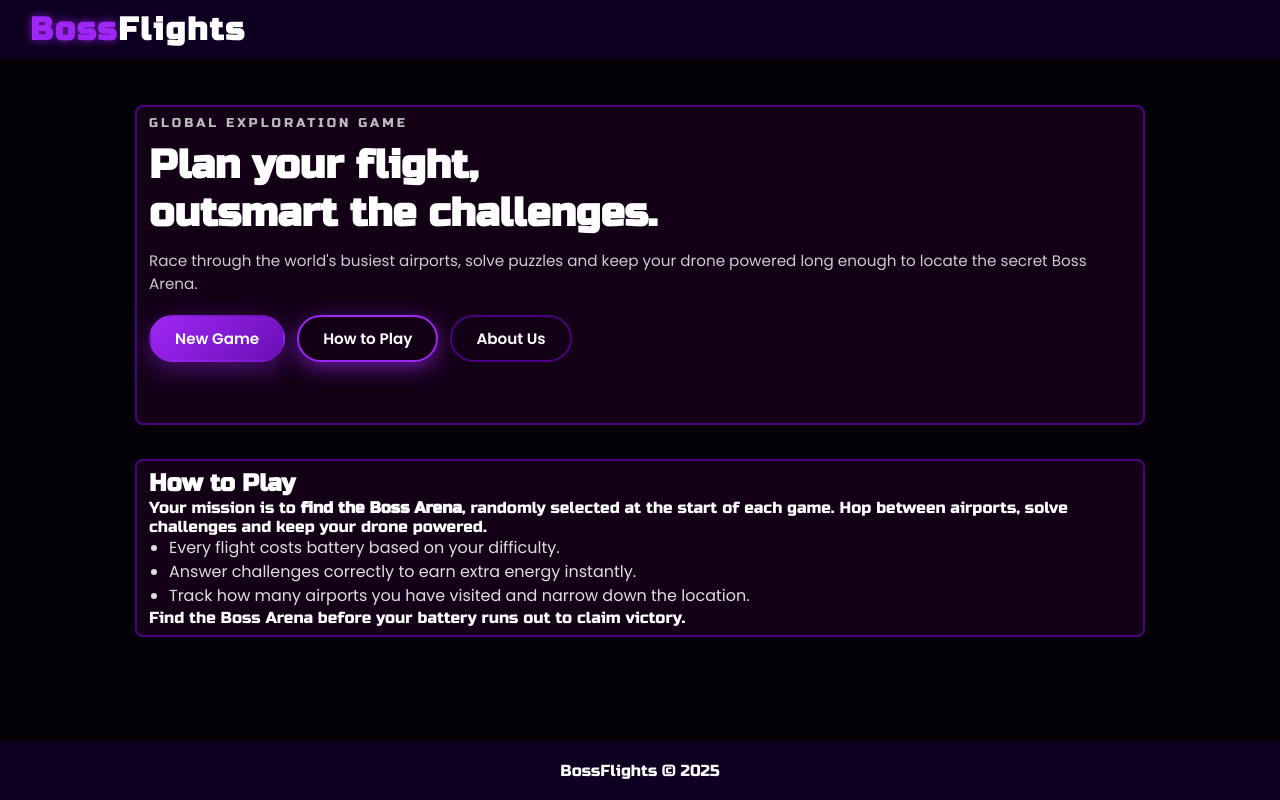
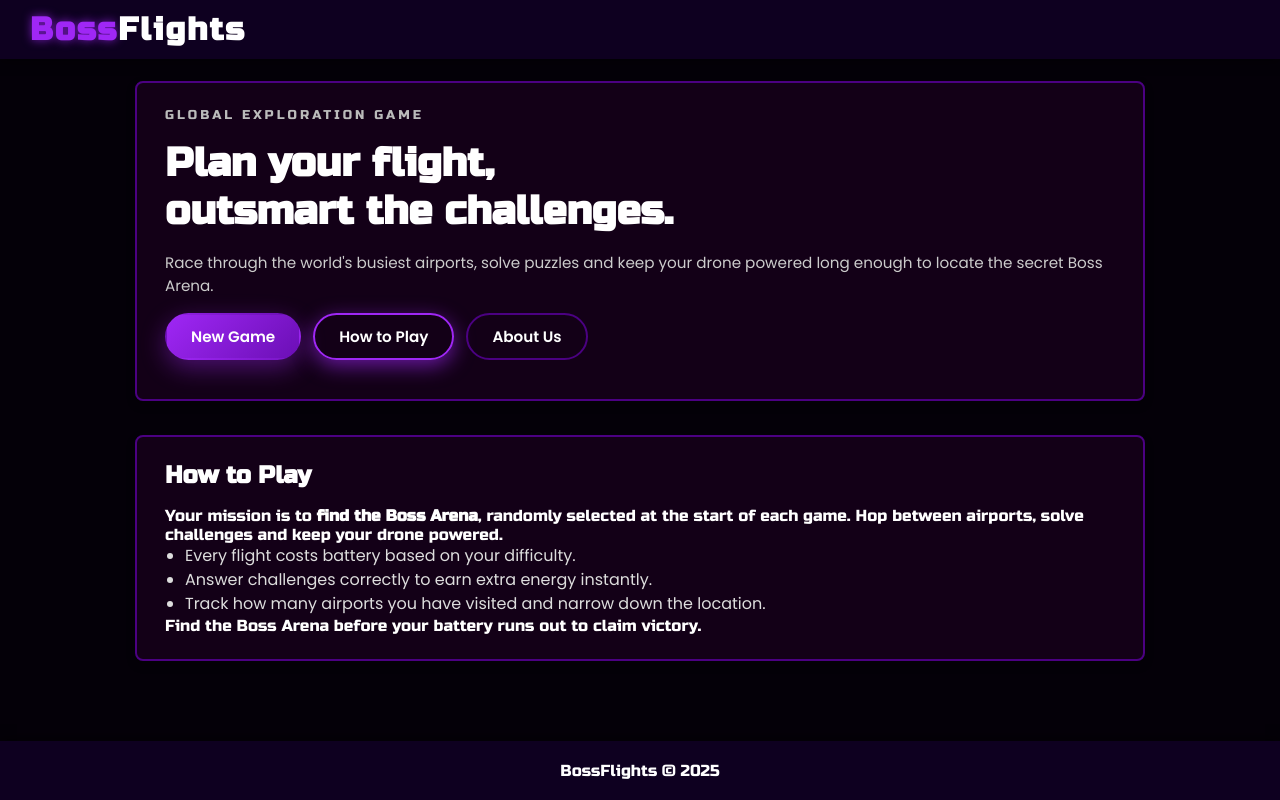
Before and after one commit to tuukkaea/bossflight, a plain HTML site: page frontend/index.html in a window 1280 px wide. Both pictures are taken after a click on the button "How to Play". Shown: the part 28-828 px from the top of the page. Drawn offline with Linux system fonts and the light colour scheme.

Commit message:
Add margins to main menu

```diff
--- a/frontend/css/style.css
+++ b/frontend/css/style.css
@@ -391,24 +391,26 @@ border: 2px solid #4b0082;
 .start-hero {
     min-height: 320px;
 }
+.start-hero .subtitle {
+    margin: 1rem;
+}
 
 .eyebrow {
     text-transform: uppercase;
     font-size: 0.8rem;
     letter-spacing: 3px;
     color: #bbb;
-    margin-bottom: 10px;
+    margin: 1rem;
 }
 
 .start-hero h2 {
     font-size: 2.5rem;
-    margin-bottom: 12px;
+    margin: 1rem;
 }
 
 .subtitle {
     font-size: 0.95rem;
     color: #ccc;
-    margin-bottom: 20px;
     font-family: 'Poppins', sans-serif;
 }
 
@@ -416,7 +418,7 @@ border: 2px solid #4b0082;
     display: flex;
     gap: 12px;
     flex-wrap: wrap;
-    margin-bottom: 20px;
+    margin: 1rem;
 }
 
 .primary-btn,
@@ -488,6 +490,14 @@ border: 2px solid #4b0082;
     display: none;
 }
 
+.panel-content {
+    margin: 1rem;
+}
+
+.panel-content h2 {
+    margin-bottom: 1rem;
+}
+
 .input-label {
     display: flex;
     flex-direction: column;
@@ -495,6 +505,8 @@ border: 2px solid #4b0082;
     font-size: 0.85rem;
     color: #ccc;
     font-family: 'Poppins', sans-serif;
+    margin-bottom: 1rem;
+    margin-top: 1rem;;
 }
 
 .start-card input,
```
